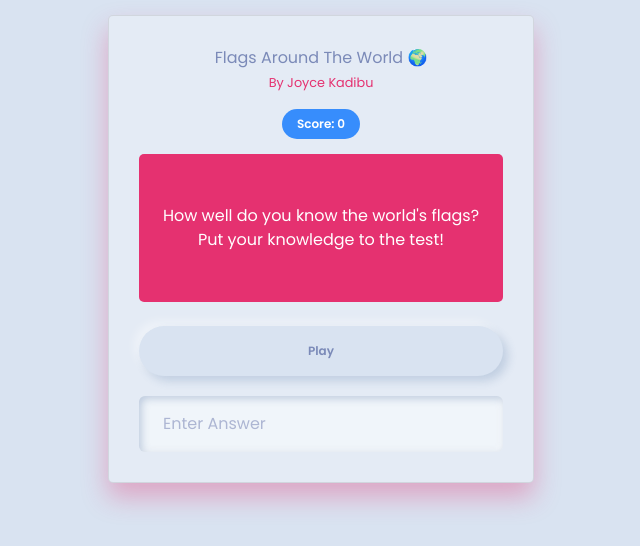
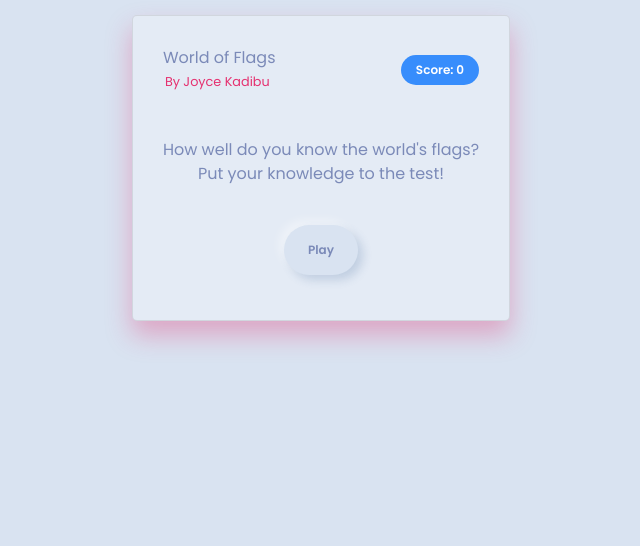
Before and after one commit to jbkad/flagsoftheworld, a React (Create React App) app: page / in a window 1280 px wide. Shown: the top 546 px of the page, without its empty margins (319-959 px from the left). Built offline with nearby package versions, Linux system fonts and the light colour scheme; no server answers.

Commit message:
feat: interface updated

```diff
--- a/src/App.css
+++ b/src/App.css
@@ -37,27 +37,33 @@ html, body {
   display: flex;
   flex-direction: column;
   padding: 30px;
-  /* font-size: 1rem; */
-  /* font-weight: 400; */
   height: -webkit-fit-content;
   height: -moz-fit-content;
   height: fit-content;
   justify-content: center;
-  /* padding: 15px; */
-  text-decoration: none;
-  transition: all .2s ease-in-out;
   width: fit-content;
+
+  .row-1 {
+    display: flex;
+    justify-content: space-between;
+    align-items: center;
+    padding-bottom: 30px;
+  }
+
+  .row-2 {
+    /* display: flex; */
+    /* flex-direction: column;
+    align-items: center; */
+  }
 }
 
 /* flags images */
 .flag {
-  color: white;
+  /* color: white;
   background-color: #e53170;
-  border: none;
-  /* padding: 15px; */
   padding: 50px 15px;
-  /* margin: 25px 0; */
-  border-radius: 5px;
+  border-radius: 5px; */
+  padding: 15px 0;
 }
 
 .flag-container{
@@ -87,7 +93,8 @@ html, body {
 
 .btn {
   margin: 0 0 10px 0;
-  font-size: 12px
+  font-size: 12px;
+  width: fit-content;
 }
 
 .label-answer {
@@ -100,9 +107,9 @@ html, body {
 
 /* header css */
 .header {
-  /* display: flex;
+  display: flex;
   flex-direction: column;
-  align-items: start; */
+  text-align: start;
 }
 
 .header a {
--- a/src/App.tsx
+++ b/src/App.tsx
@@ -107,8 +107,11 @@ const Country:React.FC = () => {
 
       <div className='app' onKeyDown={handleKeyDown} tabIndex={0}>
         <div className='card'>
+          <div className='row-1'>
             <Header />
             <Score score={score} />
+          </div>
+          <div className='row-2'>
             <Game question={question} showFlagName={showFlagName} />
             <br/>
             {/* <br/> */}
@@ -121,7 +124,10 @@ const Country:React.FC = () => {
             {Boolean(question) ?
               <div className={(isWrongAnswer) ? 'label-answer text-danger' : isCorrectAnswer ? 'label-answer text-success' : 'label-answer text-secondary-emphasis'}>{isWrongAnswer ? 'Wrong!' : isCorrectAnswer ? 'Correct!' : 'Enter Answer'}</div>
             : ''}
+            {Boolean(question) ?
             <Answers question={question} checkAnswer={checkAnswer} />
+            : ''}
+          </div>
         </div>
       </div>
 
--- a/src/components/Answers.tsx
+++ b/src/components/Answers.tsx
@@ -13,7 +13,6 @@ const Answers: React.FC<{ question: any; checkAnswer: (question: any, userAnswer
             <input
                 type='text'
                 className='form-control answer-box'
-                placeholder='Enter Answer'
                 value={userAnswer}
                 onChange={(e) => setUserAnswer(e.target.value)}
             />
--- a/src/components/Header.tsx
+++ b/src/components/Header.tsx
@@ -1,14 +1,13 @@
 const Header: React.FC = () => {
     return (
       <div className='header'>
-          <div>Flags Around The World 🌍</div>
-          <a
-            href="https://github.com/jbkad/"
-            target='_blank'
-            rel="noreferrer"
-          >
-            By Joyce Kadibu
-          </a>
+        <div>World of Flags</div>
+        <a
+          href='https://github.com/jbkad/'
+          target='blank'
+        >
+          By Joyce Kadibu
+        </a>
       </div>
     )
   }
--- a/src/components/Score.tsx
+++ b/src/components/Score.tsx
@@ -1,9 +1,7 @@
 const Score = ({score}: {score: number}) => {
 
     return (
-        <div className="spacing">
-            <span className="badge rounded-pill bg-primary">Score: {score}</span>
-        </div>
+        <span className="badge rounded-pill bg-primary">Score: {score}</span>
     )
   }
 
```
Also changed, not shown: 1 other file (tests, documents, lock files or other folders). Lines whose indentation alone changed are shown as unchanged.
